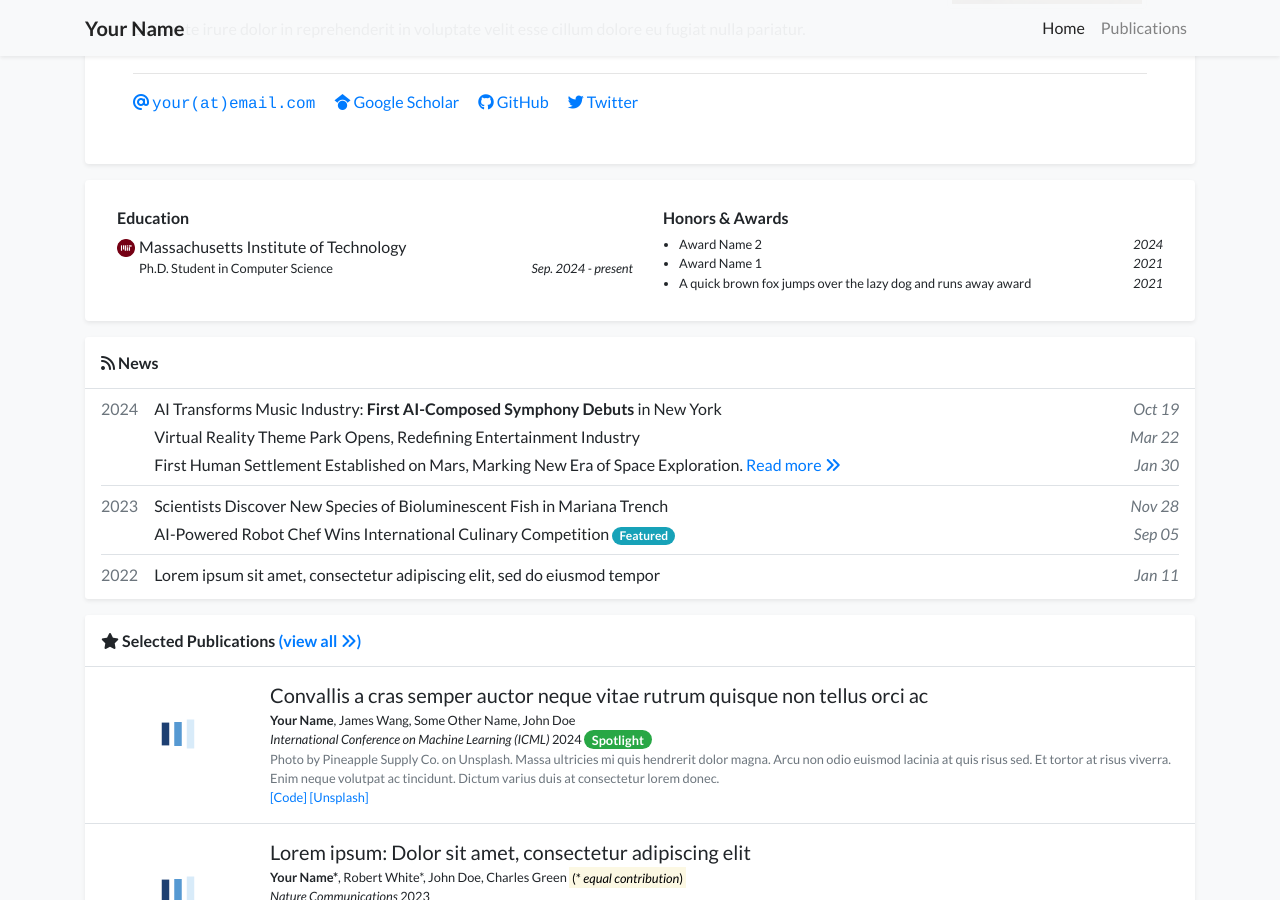
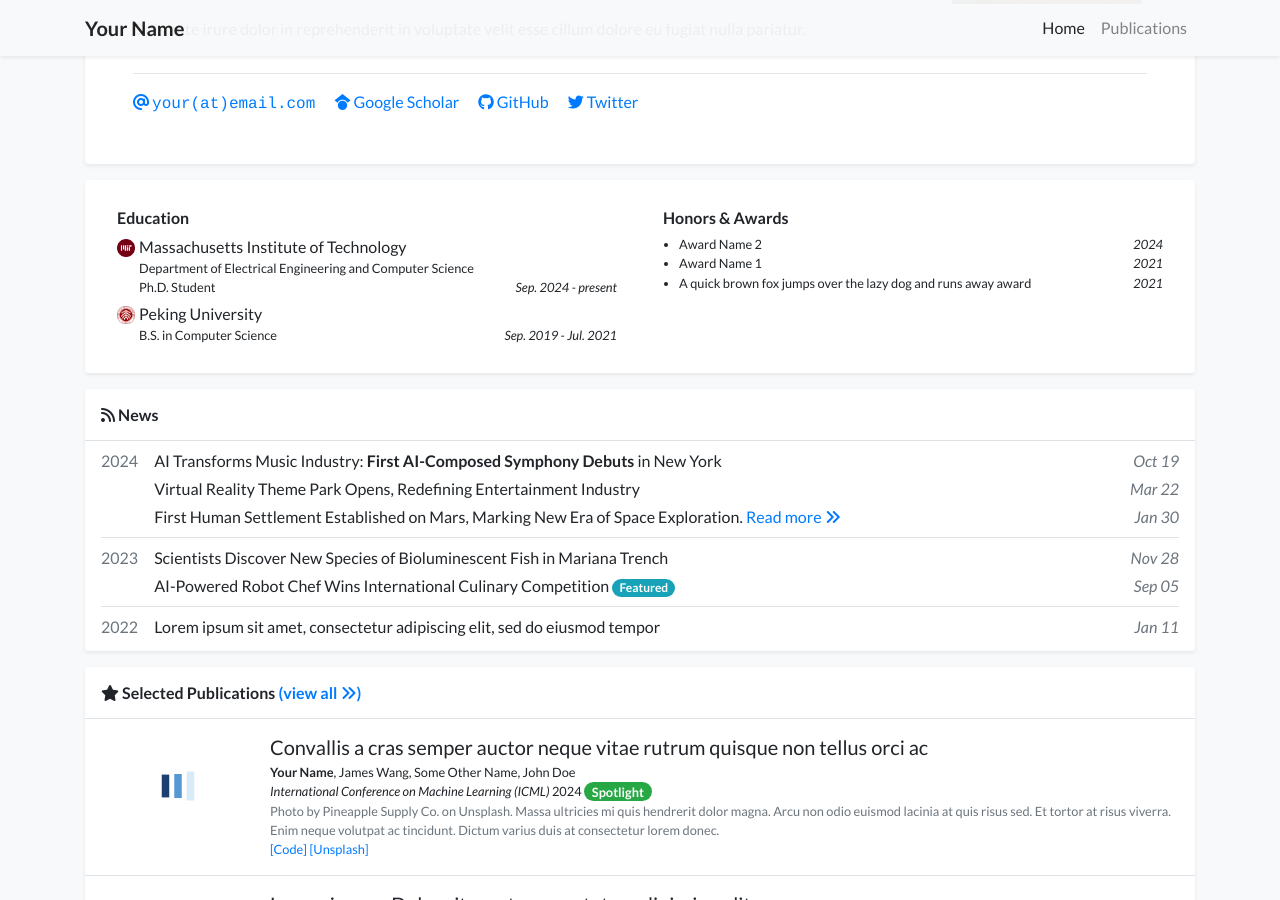
Before and after one commit to zhenGeLin/zhenGeLin.github.io, a Jekyll site: the page built from index.html, in a window 1280 px wide and 900 px high, scrolled down 319 px. Built offline with Jekyll 4.4.1, drawn with Linux system fonts in a browser that asks for light colours; a style sheet for code colours, icons or effects is not loaded.

Commit message:
Use masonry to automatically optimize the layout of profile card

```diff
--- a/_data/profile.yml
+++ b/_data/profile.yml
@@ -35,15 +35,20 @@ portrait_caption: >-
 education:
 - name: Massachusetts Institute of Technology
   logo: /assets/images/badges/MIT_Social_circle.png
-  position: Ph.D. Student in Computer Science
+  position: >-
+    Department of Electrical Engineering and Computer Science <br/>
+    Ph.D. Student
   date: Sep. 2024 - present
+- name: Peking University
+  logo: /assets/images/badges/PKU_red.png
+  position: B.S. in Computer Science
+  date: Sep. 2019 - Jul. 2021
 
 # experience:
 # - name: Peking University
 #   logo: /assets/images/badges/PKU_red.png
 #   position: Research Intern
 #   date: Sep. 2019 - Jul. 2021
-
 
 awards:
 - name: Award Name 2
--- a/_includes/widgets/experience_card.html
+++ b/_includes/widgets/experience_card.html
@@ -2,12 +2,10 @@
     <div class="col">
         <div class="card border-0 shadow-sm bg-white">
             <div class="card-body p-4">
-
-                <div class="row">
+                <div class="row" data-masonry='{"percentPosition": true }'>
+                    {% if site.data.profile.education %}
                     <div class="col-md-6">
-                        {% if site.data.profile.education %}
-                        <div class="row">
-                            <div class="col-12 mx-2 my-1">
+                        <div class="mx-2 my-1">
                             <h6>Education</h6>
                             <ul class="list-unstyled mb-1">
                                 {% for item in site.data.profile.education %}
@@ -29,8 +27,8 @@
                     {% endif %}
 
                     {% if site.data.profile.experience %}
-                        <div class="row">
-                            <div class="col-12 mx-2 my-1">
+                    <div class="col-md-6">
+                        <div class="mx-2 my-1">
                             <h6>Experience</h6>
                             <ul class="list-unstyled mb-1">
                                 {% for item in site.data.profile.experience %}
@@ -50,7 +48,6 @@
                         </div>
                     </div>
                     {% endif %}
-                    </div>
 
                     {% if site.data.profile.awards %}
                     <div class="col-md-6">
--- a/_layouts/default.html
+++ b/_layouts/default.html
@@ -29,6 +29,7 @@
     <script src="https://cdnjs.cloudflare.com/ajax/libs/popper.js/1.14.7/umd/popper.min.js" integrity="sha384-UO2eT0CpHqdSJQ6hJty5KVphtPhzWj9WO1clHTMGa3JDZwrnQq4sF86dIHNDz0W1" crossorigin="anonymous"></script>
     <script src="https://cdnjs.cloudflare.com/ajax/libs/twitter-bootstrap/4.6.0/js/bootstrap.min.js" integrity="sha512-XKa9Hemdy1Ui3KSGgJdgMyYlUg1gM+QhL6cnlyTe2qzMCYm4nAZ1PsVerQzTTXzonUR+dmswHqgJPuwCq1MaAg==" crossorigin="anonymous"></script>
     <script src="https://cdnjs.cloudflare.com/ajax/libs/github-buttons/2.14.2/buttons.min.js" integrity="sha512-OYwZx04hKFeFNYrWxIyo3atgGpb+cxU0ENWBZs72X7T9U+NoHPM1ftUn/Mfw7dRDXrqWA6M1wBg6z6fGE32aeA==" crossorigin="anonymous"></script>
+    <script src="https://cdn.jsdelivr.net/npm/masonry-layout@4.2.2/dist/masonry.pkgd.min.js" integrity="sha384-GNFwBvfVxBkLMJpYMOABq3c+d3KnQxudP/mGPkzpZSTYykLBNsZEnG2D9G/X/+7D" crossorigin="anonymous" async></script>
     <script src="{{ '/assets/js/common.js' | relative_url }}"></script>
     <script src="{{ '/assets/js/bubble_visual_hash.js' | relative_url }}"></script>
 </body>
```
Lines whose indentation alone changed are shown as unchanged.
